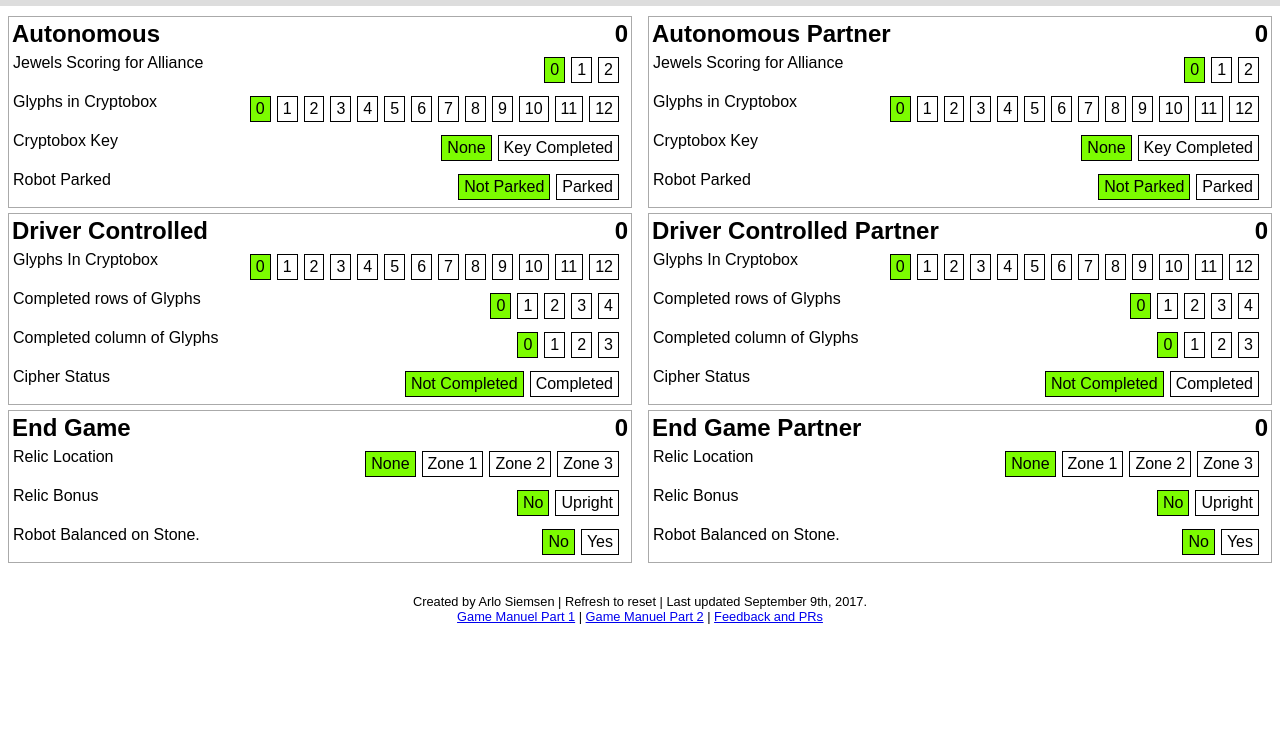
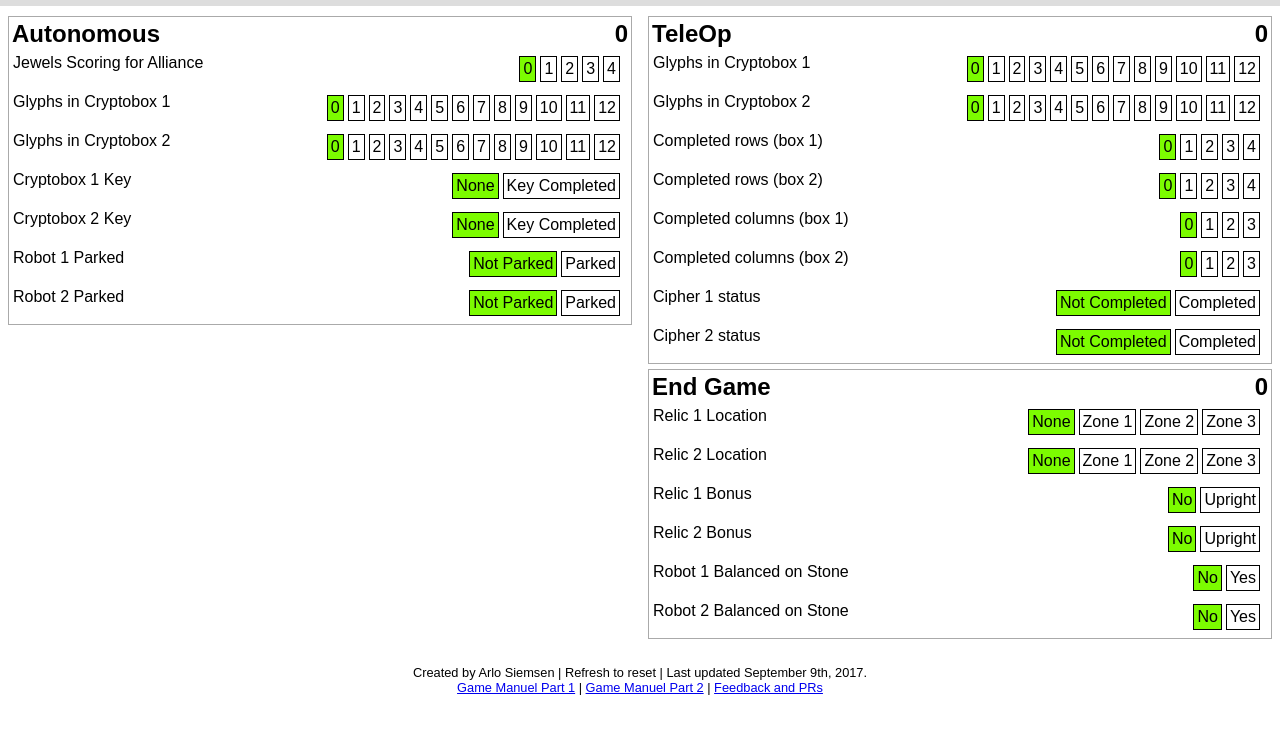
Before and after one commit to arlosi/relicrecovery, a plain HTML site: page index.html in a window 1280 px wide. Shown: the part 34-768 px from the top of the page. Drawn offline with Linux system fonts and the light colour scheme.

Commit message:
Update scoring to be less confusing

```diff
--- a/index.html
+++ b/index.html
@@ -50,7 +50,7 @@ p{
     font-size: 0.8em;
 }
 
-.mission, #looseitems{
+.mission{
     background-color: #fff;
     border: 1px solid #aaa;
     padding: 3px;
@@ -64,8 +64,8 @@ p{
     border: 1px solid #000;
     display: inline-block;
     cursor: pointer;
-    padding: 3px 5px;
-    margin: 3px;
+    padding: 3px 3px;
+    margin: 2px;
 }
 
 .mission ul > li.selected{
@@ -108,14 +108,14 @@ var missions = [
         "sections": [
             {
                 "text": "Jewels Scoring for Alliance",
-                "options": [0,1,2],
+                "options": [0,1,2,3,4],
                 "selected_option": 0,
                 "fn_score": function (option) {
                     return option * 30
                 }
             },
             {
-                "text": "Glyphs in Cryptobox",
+                "text": "Glyphs in Cryptobox 1",
                 "options": [0,1,2,3,4,5,6,7,8,9,10,11,12],
                 "selected_option": 0,
                 "fn_score": function (option) {
@@ -123,7 +123,15 @@ var missions = [
                 }
             },
             {
-                "text": "Cryptobox Key",
+                "text": "Glyphs in Cryptobox 2",
+                "options": [0,1,2,3,4,5,6,7,8,9,10,11,12],
+                "selected_option": 0,
+                "fn_score": function (option) {
+                    return option * 15
+                }
+            },
+            {
+                "text": "Cryptobox 1 Key",
                 "options": ["None", "Key Completed"],
                 "selected_option": "None",
                 "fn_score": function (option) {
@@ -134,7 +142,26 @@ var missions = [
                 }
             },
             {
-                "text": "Robot Parked",
+                "text": "Cryptobox 2 Key",
+                "options": ["None", "Key Completed"],
+                "selected_option": "None",
+                "fn_score": function (option) {
+                    return option != "None" ? 30 : 0
+                },
+                "fn_validate": function (option) {
+                    return option == "None" || getMission("Autonomous").sections[2].selected_option != "0"
+                }
+            },
+            {
+                "text": "Robot 1 Parked",
+                "options": ["Not Parked", "Parked"],
+                "selected_option": "Not Parked",
+                "fn_score": function (option) {
+                    return option != "Not Parked" ? 10 : 0
+                }
+            },
+            {
+                "text": "Robot 2 Parked",
                 "options": ["Not Parked", "Parked"],
                 "selected_option": "Not Parked",
                 "fn_score": function (option) {
@@ -144,10 +171,10 @@ var missions = [
         ]
     },
     {
-        "title": "Driver Controlled",
+        "title": "TeleOp",
         "sections": [
             {
-                "text": "Glyphs In Cryptobox",
+                "text": "Glyphs in Cryptobox 1",
                 "options": [0,1,2,3,4,5,6,7,8,9,10,11,12],
                 "selected_option": 0,
                 "fn_score": function (option) {
@@ -155,36 +182,77 @@ var missions = [
                 }
             },
             {
-                "text": "Completed rows of Glyphs",
+                "text": "Glyphs in Cryptobox 2",
+                "options": [0,1,2,3,4,5,6,7,8,9,10,11,12],
+                "selected_option": 0,
+                "fn_score": function (option) {
+                    return option * 2
+                }
+            },
+            {
+                "text": "Completed rows (box 1)",
                 "options": [0,1,2,3,4],
                 "selected_option": 0,
                 "fn_score": function (option) {
                     return option * 10
                 },
                 "fn_validate": function (option) {
-                    return getMission("Driver Controlled").sections[0].selected_option >= option * 3
+                    return getMission("TeleOp").sections[0].selected_option >= option * 3
                 }
             },
             {
-                "text": "Completed column of Glyphs",
+                "text": "Completed rows (box 2)",
+                "options": [0,1,2,3,4],
+                "selected_option": 0,
+                "fn_score": function (option) {
+                    return option * 10
+                },
+                "fn_validate": function (option) {
+                    return getMission("TeleOp").sections[1].selected_option >= option * 3
+                }
+            },
+            {
+                "text": "Completed columns (box 1)",
                 "options": [0,1,2,3],
                 "selected_option": 0,
                 "fn_score": function (option) {
                     return option * 20
                 },
                 "fn_validate": function (option) {
-                    return getMission("Driver Controlled").sections[0].selected_option >= option * 4
+                    return getMission("TeleOp").sections[0].selected_option >= option * 4
                 }
             },
             {
-                "text": "Cipher Status",
+                "text": "Completed columns (box 2)",
+                "options": [0,1,2,3],
+                "selected_option": 0,
+                "fn_score": function (option) {
+                    return option * 20
+                },
+                "fn_validate": function (option) {
+                    return getMission("TeleOp").sections[1].selected_option >= option * 4
+                }
+            },
+            {
+                "text": "Cipher 1 status",
                 "options": ["Not Completed", "Completed"],
                 "selected_option": "Not Completed",
                 "fn_score": function (option) {
                     return option == "Completed" ? 30 : 0
                 },
                 "fn_validate": function (option) {
-                    return option == "Not Completed" || getMission("Driver Controlled").sections[0].selected_option == "12"
+                    return option == "Not Completed" || getMission("TeleOp").sections[0].selected_option == "12"
+                }
+            },
+            {
+                "text": "Cipher 2 status",
+                "options": ["Not Completed", "Completed"],
+                "selected_option": "Not Completed",
+                "fn_score": function (option) {
+                    return option == "Completed" ? 30 : 0
+                },
+                "fn_validate": function (option) {
+                    return option == "Not Completed" || getMission("TeleOp").sections[1].selected_option == "12"
                 }
             }
         ]
@@ -193,7 +261,7 @@ var missions = [
         "title": "End Game",
         "sections": [
             {
-                "text": "Relic Location",
+                "text": "Relic 1 Location",
                 "options": ["None", "Zone 1", "Zone 2", "Zone 3"],
                 "selected_option": "None",
                 "fn_score": function (option) {
@@ -208,118 +276,7 @@ var missions = [
                 }
             },
             {
-                "text": "Relic Bonus",
-                "options": ["No", "Upright"],
-                "selected_option": "No",
-                "fn_score": function (option) {
-                    return option == "Upright" ? 15 : 0
-                },
-                "fn_validate": function (option) {
-                    return option == "No" || getMission("End Game").sections[0].selected_option != "None"
-                }
-            },
-            {
-                "text": "Robot Balanced on Stone.",
-                "options": ["No", "Yes"],
-                "selected_option": "No",
-                "fn_score": function (option) {
-                    return option == "Yes" ? 20 : 0
-                }
-            }
-        ]
-    },
-// DUPLICATE for team 2
-    {
-        "title": "Autonomous Partner",
-        "sections": [
-            {
-                "text": "Jewels Scoring for Alliance",
-                "options": [0,1,2],
-                "selected_option": 0,
-                "fn_score": function (option) {
-                    return option * 30
-                }
-            },
-            {
-                "text": "Glyphs in Cryptobox",
-                "options": [0,1,2,3,4,5,6,7,8,9,10,11,12],
-                "selected_option": 0,
-                "fn_score": function (option) {
-                    return option * 15
-                }
-            },
-            {
-                "text": "Cryptobox Key",
-                "options": ["None", "Key Completed"],
-                "selected_option": "None",
-                "fn_score": function (option) {
-                    return option != "None" ? 30 : 0
-                },
-                "fn_validate": function (option) {
-                    return option == "None" || getMission("Autonomous Partner").sections[1].selected_option != "0"
-                }
-            },
-            {
-                "text": "Robot Parked",
-                "options": ["Not Parked", "Parked"],
-                "selected_option": "Not Parked",
-                "fn_score": function (option) {
-                    return option != "Not Parked" ? 10 : 0
-                }
-            }
-        ]
-    },
-    {
-        "title": "Driver Controlled Partner",
-        "sections": [
-            {
-                "text": "Glyphs In Cryptobox",
-                "options": [0,1,2,3,4,5,6,7,8,9,10,11,12],
-                "selected_option": 0,
-                "fn_score": function (option) {
-                    return option * 2
-                }
-            },
-            {
-                "text": "Completed rows of Glyphs",
-                "options": [0,1,2,3,4],
-                "selected_option": 0,
-                "fn_score": function (option) {
-                    return option * 10
-                },
-                "fn_validate": function (option) {
-                    return getMission("Driver Controlled Partner").sections[0].selected_option >= option * 3
-                }
-            },
-            {
-                "text": "Completed column of Glyphs",
-                "options": [0,1,2,3],
-                "selected_option": 0,
-                "fn_score": function (option) {
-                    return option * 20
-                },
-                "fn_validate": function (option) {
-                    return getMission("Driver Controlled Partner").sections[0].selected_option >= option * 4
-                }
-            },
-            {
-                "text": "Cipher Status",
-                "options": ["Not Completed", "Completed"],
-                "selected_option": "Not Completed",
-                "fn_score": function (option) {
-                    return option == "Completed" ? 30 : 0
-                },
-                "fn_validate": function (option) {
-                    return option == "Not Completed" || getMission("Driver Controlled Partner").sections[0].selected_option == "12"
-                }
-            }
-        ]
-    },
-    {
-        "title": "End Game Partner",
-        "sections": [
-            {
-                "text": "Relic Location",
+                "text": "Relic 2 Location",
                 "options": ["None", "Zone 1", "Zone 2", "Zone 3"],
                 "selected_option": "None",
                 "fn_score": function (option) {
@@ -334,18 +291,37 @@ var missions = [
                 }
             },
             {
-                "text": "Relic Bonus",
+                "text": "Relic 1 Bonus",
                 "options": ["No", "Upright"],
                 "selected_option": "No",
                 "fn_score": function (option) {
                     return option == "Upright" ? 15 : 0
                 },
                 "fn_validate": function (option) {
-                    return option == "No" || getMission("End Game Partner").sections[0].selected_option != "None"
+                    return option == "No" || getMission("End Game").sections[0].selected_option != "None"
                 }
             },
             {
-                "text": "Robot Balanced on Stone.",
+                "text": "Relic 2 Bonus",
+                "options": ["No", "Upright"],
+                "selected_option": "No",
+                "fn_score": function (option) {
+                    return option == "Upright" ? 15 : 0
+                },
+                "fn_validate": function (option) {
+                    return option == "No" || getMission("End Game").sections[1].selected_option != "None"
+                }
+            },
+            {
+                "text": "Robot 1 Balanced on Stone",
+                "options": ["No", "Yes"],
+                "selected_option": "No",
+                "fn_score": function (option) {
+                    return option == "Yes" ? 20 : 0
+                }
+            },
+            {
+                "text": "Robot 2 Balanced on Stone",
                 "options": ["No", "Yes"],
                 "selected_option": "No",
                 "fn_score": function (option) {
```
